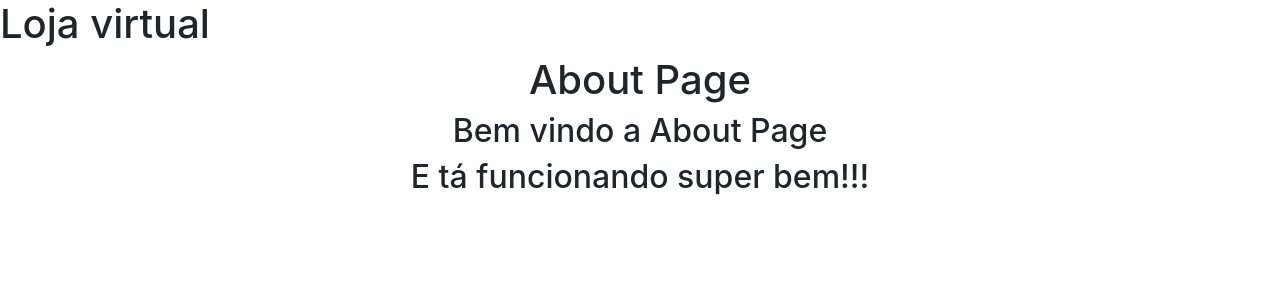
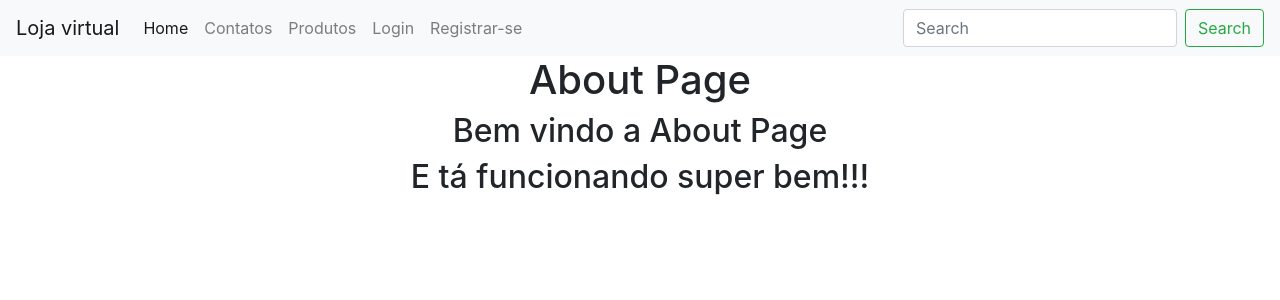
Before and after one commit to guilherme-tierno/django_ecommerce, a Django app: page /about/ in a window 1280 px wide. Shown: the top 300 px of the page. Run offline with Django 5.2, Linux system fonts and the light colour scheme; some libraries are stand-ins or nearby versions.

Commit message:
modified src/templates/base/navbar.html

```diff
--- a/templates/base/navbar.html
+++ b/templates/base/navbar.html
@@ -1 +1,29 @@
-<h1>{{ nome_da_marca }}</h1>
+<nav class="navbar navbar-expand-lg navbar-light bg-light">
+    <a class="navbar-brand" href="#">{% if nome_da_marca %} {{ nome_da_marca }} {% else %} C&oacute;digo Fluente eCommerce {% endif %}</a>
+    <button class="navbar-toggler" type="button" data-toggle="collapse" data-target="#navbarNav" aria-controls="navbarNav" aria-expanded="false" aria-label="Toggle navigation">
+      <span class="navbar-toggler-icon"></span>
+    </button>
+    <div class="collapse navbar-collapse" id="navbarNav">
+        <ul class="navbar-nav mr-auto">
+        <li class="nav-item active">
+          <a class="nav-link" href="#">Home<span class="sr-only">(current)</span></a>
+        </li>
+        <li class="nav-item">
+          <a class="nav-link" href="#">Contatos</a>
+        </li>
+        <li class="nav-item">
+          <a class="nav-link" href="#">Produtos</a>
+        </li>
+        <li class="nav-item">
+          <a class="nav-link" href="#">Login</a>
+        </li>
+        <li class="nav-item">
+          <a class="nav-link" href="#">Registrar-se</a>
+        </li>
+      </ul>
+      <form class="form-inline my-2 my-lg-0">
+        <input class="form-control mr-sm-2" type="search" placeholder="Search" aria-label="Search">
+        <button class="btn btn-outline-success my-2 my-sm-0" type="submit">Search</button>
+      </form>
+    </div>
+  </nav>
```
